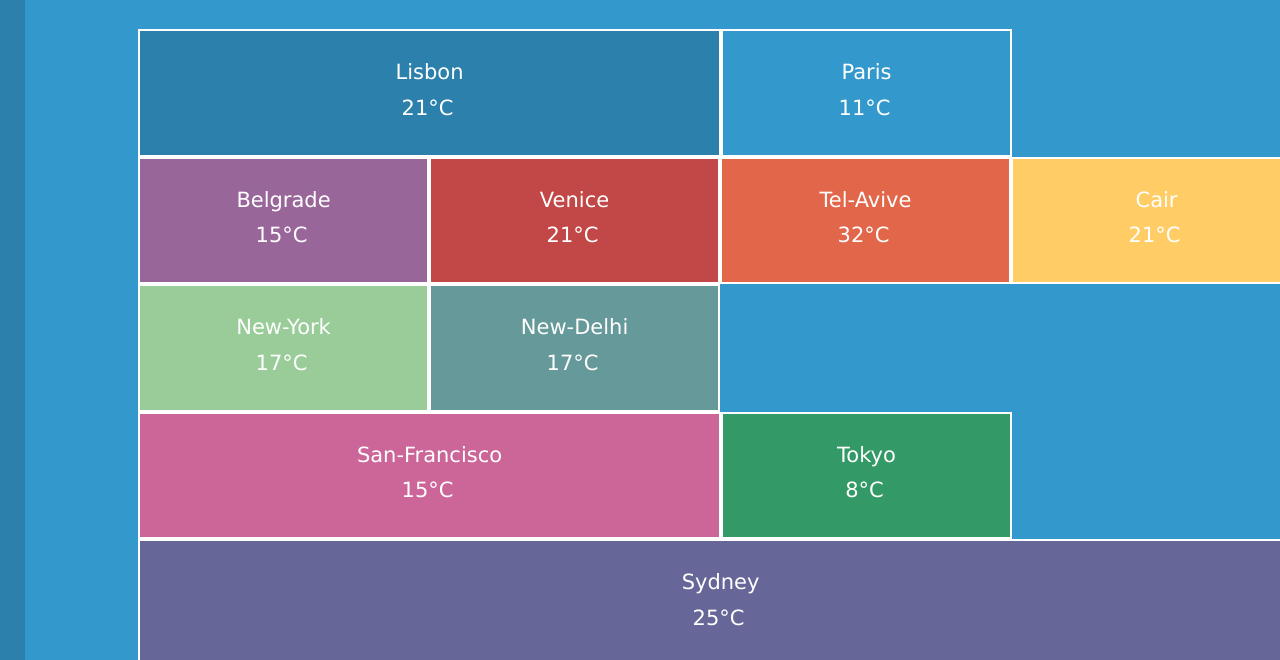
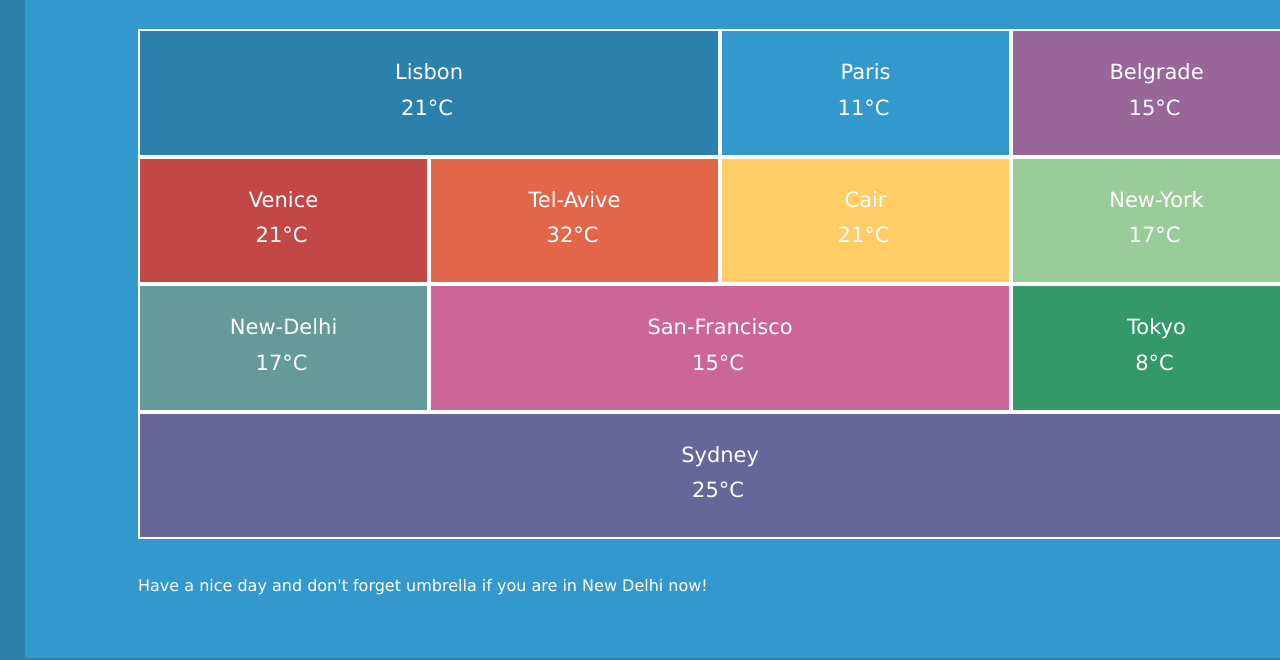
Before and after one commit to artem-pobehailo/weather, a plain HTML site: page index.html in a window 1280 px wide. Shown: the part 140-800 px from the top of the page. Drawn offline with nearby package versions, Linux system fonts and the light colour scheme; some icons are missing.

Commit message:
Refactor index.html to standardize city card widths

```diff
--- a/index.html
+++ b/index.html
@@ -43,7 +43,7 @@
 <div class="text-[0] text-left wrap-nowrap m-auto">
 
           <div
-            class="w-[583px]  border-[2px] border-[#fff] h-full text-center py-[26px] inline-block  bg-[#2b81ac] inline-block"
+            class="w-[50%]  border-[2px] border-[#fff] h-full text-center py-[26px]  align-top  bg-[#2b81ac] inline-block"
           >
             <p class="text-center text-white text-[21px]">Lisbon</p>
             <p class="text-center text-white text-[21px]">
@@ -52,7 +52,7 @@
           </div>
 
            <div
-            class="w-[291px]  border-[2px] border-[#fff] h-full text-center py-[26px] inline-block  bg-[#3c] inline-block"
+            class="w-[25%]  border-[2px] border-[#fff] h-full text-center py-[26px] inline-block align-top  bg-[#3c] "
           >
             <p class="text-center text-white text-[21px]">Paris</p>
             <p class="text-center text-white text-[21px]">
@@ -61,7 +61,7 @@
           </div>
 
            <div
-            class="w-[291px]  border-[2px] border-[#fff] h-full text-center py-[26px] inline-block  bg-[#969] inline-block"
+            class="w-[25%]  border-[2px] border-[#fff] h-full text-center py-[26px] inline-block align-top  bg-[#969] "
           >
             <p class="text-center text-white text-[21px]">Belgrade</p>
             <p class="text-center text-white text-[21px]">
@@ -70,7 +70,7 @@
           </div>
 
            <div
-            class="w-[291px]  border-[2px] border-[#fff] h-full text-center py-[26px] inline-block  bg-[#c24747] inline-block"
+            class="w-[25%]  border-[2px] border-[#fff] h-full text-center py-[26px] inline-block align-top  bg-[#c24747] "
           >
             <p class="text-center text-white text-[21px]">Venice</p>
             <p class="text-center text-white text-[21px]">
@@ -79,7 +79,7 @@
           </div>
 
            <div
-            class="w-[291px]  border-[2px] border-[#fff] h-full text-center py-[26px] inline-block  bg-[#e2674a] inline-block"
+            class="w-[25%]  border-[2px] border-[#fff] h-full text-center py-[26px] inline-block align-top  bg-[#e2674a] "
           >
             <p class="text-center text-white text-[21px]">Tel-Avive</p>
             <p class="text-center text-white text-[21px]">
@@ -88,7 +88,7 @@
           </div>
 
            <div
-            class="w-[291px]  border-[2px] border-[#fff] h-full text-center py-[26px] inline-block  bg-[#fc6] inline-block"
+            class="w-[25%]  border-[2px] border-[#fff] h-full text-center py-[26px] inline-block align-top  bg-[#fc6] "
           >
             <p class="text-center text-white text-[21px]">Cair</p>
             <p class="text-center text-white text-[21px]">
@@ -97,7 +97,7 @@
           </div>
 
            <div
-            class="w-[291px]  border-[2px] border-[#fff] h-full text-center py-[26px] inline-block  bg-[#9c9] inline-block"
+            class="w-[25%]  border-[2px] border-[#fff] h-full text-center py-[26px] inline-block  align-top bg-[#9c9] "
           >
             <p class="text-center text-white text-[21px]">New-York</p>
             <p class="text-center text-white text-[21px]">
@@ -106,7 +106,7 @@
           </div>
 
            <div
-            class="w-[291px] border-[2px] border-[#fff] h-full text-center py-[26px] inline-block  bg-[#699] inline-block"
+            class="w-[25%] border-[2px] border-[#fff] h-full text-center py-[26px] inline-block align-top  bg-[#699] "
           >
             <p class="text-center text-white text-[21px]">New-Delhi</p>
             <p class="text-center text-white text-[21px]">
@@ -115,7 +115,7 @@
           </div>
 
            <div
-            class="w-[583px]  border-[2px] border-[#fff] h-full text-center py-[26px] inline-block  bg-[#c69] inline-block"
+            class="w-[50%]  border-[2px] border-[#fff] h-full text-center py-[26px] inline-block  align-top bg-[#c69] "
           >
             <p class="text-center text-white text-[21px]">San-Francisco</p>
             <p class="text-center text-white text-[21px]">
@@ -124,7 +124,7 @@
           </div>
 
            <div
-            class="w-[291px]  border-[2px] border-[#fff] h-full text-center py-[26px] inline-block  bg-[#396] inline-block"
+            class="w-[25%]  border-[2px] border-[#fff] h-full text-center py-[26px] inline-block  align-top bg-[#396] "
           >
             <p class="text-center text-white text-[21px]">Tokyo</p>
             <p class="text-center text-white text-[21px]">
@@ -133,7 +133,7 @@
           </div>
 
            <div
-            class="w-[1165px]  border-[2px] border-[#fff] h-full text-center py-[26px] inline-block  bg-[#669] inline-block"
+            class="w-full border-[2px] border-[#fff] h-full text-center py-[26px] inline-block align-top  bg-[#669] "
           >
             <p class="text-center text-white text-[21px]">Sydney</p>
             <p class="text-center text-white text-[21px]">
```
